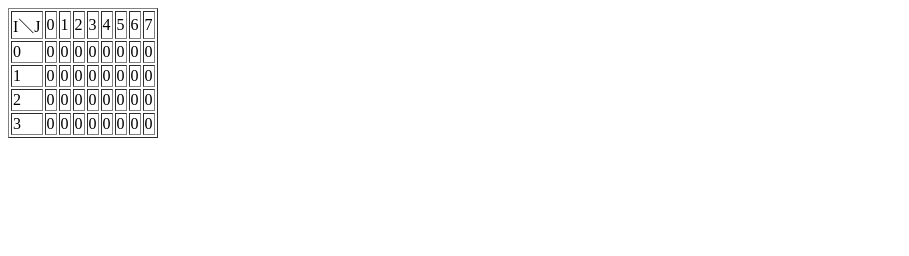
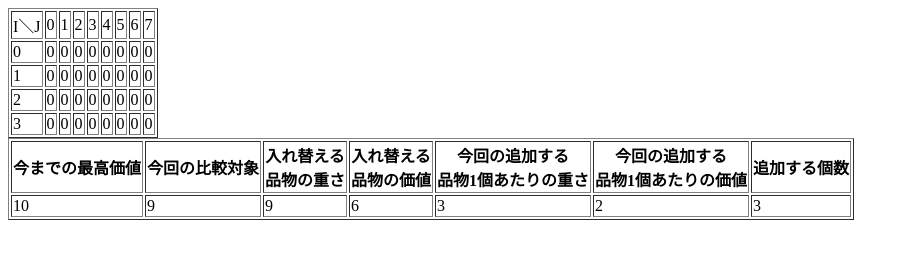
Before and after one commit to ksomemo/visualizing-algorithm, a plain HTML site: page knapsack/index.html in a window 1280 px wide. Shown: the whole page, without its empty margins (0-909 px from the left). Drawn offline with Linux system fonts and the light colour scheme.

Commit message:
比較のためのデータを表示するようにした。

```diff
--- a/knapsack/dp.js
+++ b/knapsack/dp.js
@@ -30,10 +30,30 @@ for (i = 0; i <= num; i++){
         dp[i][j] = defaultVal;
     }
 }
+
+var befValDom    = document.getElementById('bef-val');
+var newValDom    = document.getElementById('new-val');
+var addTotalVDom = document.getElementById('add-total-v');
+var addTotalWDom = document.getElementById('add-total-w');
+var addVDom      = document.getElementById('add-v');
+var addWDom      = document.getElementById('add-w');
+var addNumDom    = document.getElementById('add-num');
 for (i = 0; i < num; i++){
     for(j = 0; j<= limit; j++){
         for(k = 0; k * goods[i].w <= j; k++){
-            dp[i + 1][j] = Math.max(dp[i + 1][j], dp[i][j - k * goods[i].w] + k * goods[i].v);
+
+            var befV  = dp[i + 1][j];
+            var newV = dp[i][j - k * goods[i].w] + k * goods[i].v;
+
+            befValDom.innerHTML    = befV;
+            newValDom.innerHTML    = newV;
+            addTotalVDom.innerHTML = k * goods[i].v;
+            addTotalWDom.innerHTML = k * goods[i].w;
+            addVDom.innerHTML      = goods[i].v;
+            addWDom.innerHTML      = goods[i].w;
+            addNumDom.innerHTML    = k;
+
+            dp[i + 1][j] = Math.max(befV, newV);
         }
     }
 }
--- a/knapsack/index.html
+++ b/knapsack/index.html
@@ -1,4 +1,26 @@
 <meta charset="utf-8">
 <link rel="stylesheet" href="index.css">
 <div id="dp"></div>
+
+<table border="1">
+    <tr>
+        <th>今までの最高価値</th>
+        <th>今回の比較対象</th>
+        <th>入れ替える<br>品物の重さ</th>
+        <th>入れ替える<br>品物の価値</th>
+        <th>今回の追加する<br>品物1個あたりの重さ</th>
+        <th>今回の追加する<br>品物1個あたりの価値</th>
+        <th>追加する個数</th>
+    </tr>
+    <tr>
+        <td id="bef-val"></td>
+        <td id="new-val"></td>
+        <td id="add-total-v"></td>
+        <td id="add-total-w"></td>
+        <td id="add-v"></td>
+        <td id="add-w"></td>
+        <td id="add-num"></td>
+    </tr>
+</table>
+
 <script src="dp.js"></script>
```
